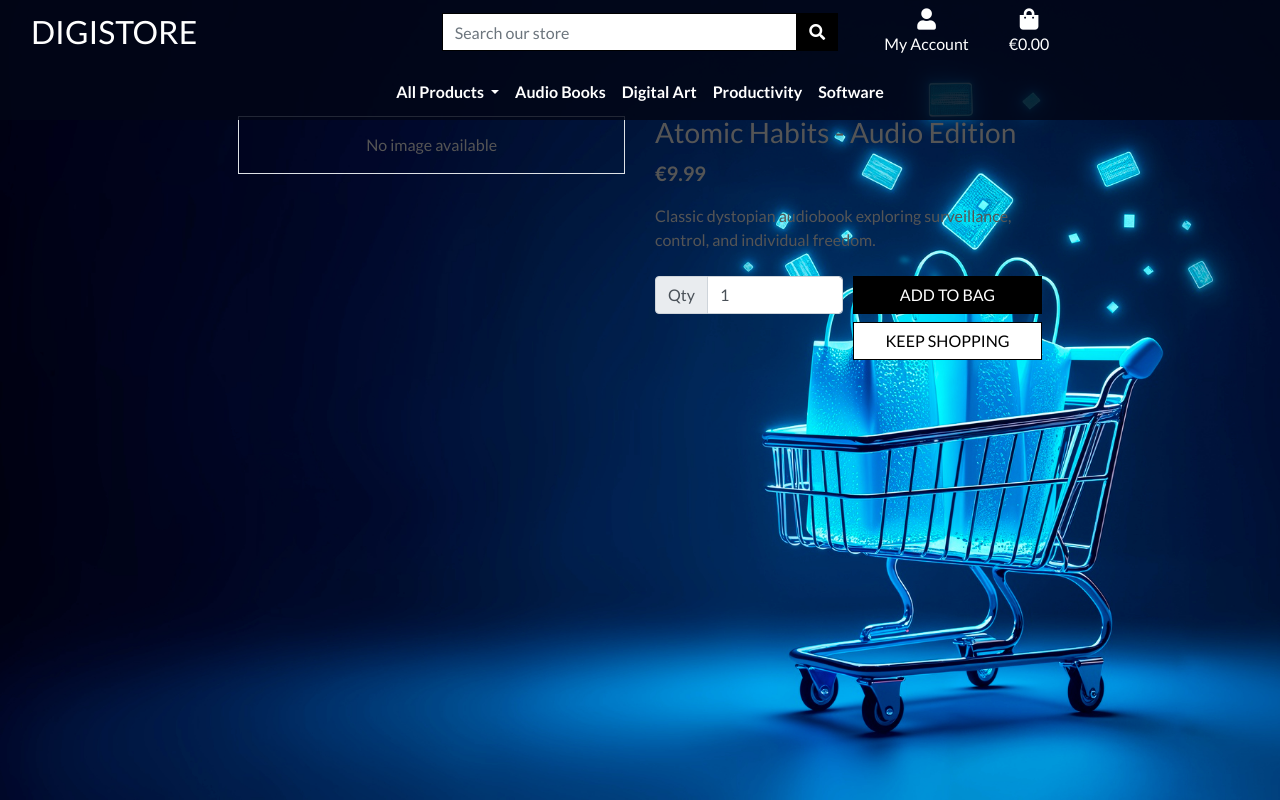
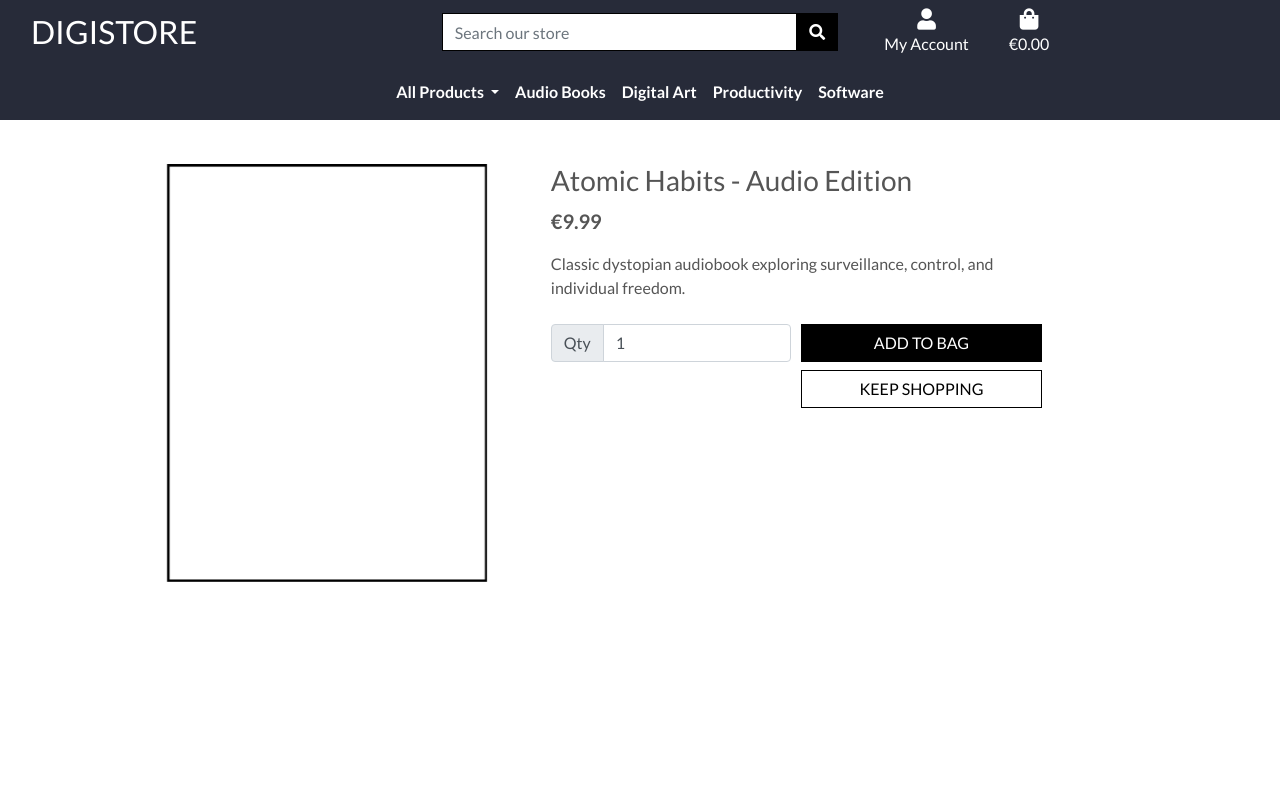
Before and after one commit to collinsevan/DigiStore-PP5, a Django app: page /products/1/ in a window 1280 px wide. Run offline with Django 3.2, Linux system fonts and the light colour scheme; data comes from the database, SQL or seed files in the repository; some libraries are stand-ins or nearby versions.

Commit message:
Add product form POST handling, fix profile form validation, and add image fallback handling

```diff
--- a/bag/templates/bag/bag.html
+++ b/bag/templates/bag/bag.html
@@ -41,6 +41,9 @@
                                     alt="{{ item.product.name }}">
                                 {% elif item.product.image_url %}
                                 <img class="img-fluid rounded" src="{{ item.product.image_url }}"
+                                    alt="{{ item.product.name }}">
+                                {% else %}
+                                <img class="img-fluid rounded" src="{{ MEDIA_URL }}noimage.png"
                                     alt="{{ item.product.name }}">
                                 {% endif %}
                             </td>
--- a/products/templates/products/product-detail.html
+++ b/products/templates/products/product-detail.html
@@ -2,34 +2,31 @@
 {% load static %}
 
 {% block content %}
-<!-- Page overlay -->
-<div class="overlay"></div>
+<div class="content-backdrop"></div>
 
 <!-- Product detail -->
-<div class="container-fluid">
-    <div class="row">
+<div class="container-fluid mt-4 mt-lg-5">
+    <div class="row align-items-start">
 
         <!-- Product image -->
-        <div class="col-12 col-md-6 col-lg-4 offset-lg-2">
+        <div class="col-12 col-md-5 col-lg-4 offset-lg-1 mb-4 mb-md-0">
 
             {% if product.image %}
             <a href="{{ product.image.url }}" target="_blank">
-                <img class="img-fluid" src="{{ product.image.url }}" alt="{{ product.name }}">
+                <img class="img-fluid product-detail-image" src="{{ product.image.url }}" alt="{{ product.name }}">
             </a>
             {% elif product.image_url %}
             <a href="{{ product.image_url }}" target="_blank">
-                <img class="img-fluid" src="{{ product.image_url }}" alt="{{ product.name }}">
+                <img class="img-fluid product-detail-image" src="{{ product.image_url }}" alt="{{ product.name }}">
             </a>
             {% else %}
-            <div class="border p-3 text-center">
-                <p class="mb-0">No image available</p>
-            </div>
+            <img class="img-fluid product-detail-image" src="{{ MEDIA_URL }}noimage.png" alt="{{ product.name }}">
             {% endif %}
 
         </div>
 
         <!-- Product info -->
-        <div class="col-12 col-md-6 col-lg-4">
+        <div class="col-12 col-md-7 col-lg-5">
             <h3 class="mb-2">{{ product.name }}</h3>
             <p class="lead mb-3 font-weight-bold">€{{ product.price }}</p>
             <p class="mb-0">{{ product.description }}</p>
--- a/static/css/base.css
+++ b/static/css/base.css
@@ -266,22 +266,31 @@
   color: #fff !important;
 }
 
+/* Product styling */
 .product-form-wrapper {
   max-width: 700px;
   margin: 0 auto;
 }
 
+.product-detail-image {
+  width: 100%;
+  max-width: 320px;
+  height: auto;
+  display: block;
+  margin: 0 auto;
+}
+
 /* Media Queries */
-
-
 @media (max-width: 767px) {
   .product-form-wrapper {
     max-width: 100%;
   }
-}
 
-/* Home hero image positioning on smaller screens */
-@media (max-width: 767px) {
+  .product-detail-image {
+    max-width: 150px;
+  }
+
+  /* Home hero image positioning on smaller screens */
   body.home-page {
     background-position: 70% top;
     background-attachment: scroll;
@@ -301,7 +310,7 @@
   }
 }
 
-/* fixed top navbar only on medium and up */
+/* Fixed top navbar only on large screens */
 @media (min-width: 992px) {
   .fixed-top-desktop-only {
     position: fixed;
--- a/templates/base.html
+++ b/templates/base.html
@@ -24,7 +24,7 @@
     {% block extra_css %}{% endblock %}
 </head>
 
-<body class="{% block body_class %}{% endblock %}">
+<body>
 
     <header class="container-fluid fixed-top-desktop-only text-inverse">
 
@@ -73,7 +73,7 @@
                             {% if request.user.is_superuser %}
                             <a href="#" class="dropdown-item">Product Management</a>
                             {% endif %}
-                            <a href="{% url 'profile' %}" class="dropdown-item">My Profile</a>
+                            <a href="{% url 'profile' %} class="dropdown-item">My Profile</a>
                             <a href="{% url 'account_logout' %}" class="dropdown-item">Logout</a>
                             {% else %}
                             <a href="{% url 'account_signup' %}" class="dropdown-item">Register</a>
@@ -112,8 +112,7 @@
                     ☰
                 </button>
 
-                <ul
-                    class="list-inline list-unstyled text-center my-0 d-lg-none d-flex flex-nowrap align-items-center justify-content-end w-100 pl-0">
+                <ul class="list-inline list-unstyled text-center my-0 d-lg-none">
                     {% include 'includes/mobile-top-header.html' %}
                 </ul>
 
--- a/templates/includes/mobile-top-header.html
+++ b/templates/includes/mobile-top-header.html
@@ -40,7 +40,9 @@
     <div class="dropdown-menu dropdown-menu-right border-0" aria-labelledby="mobile-account-toggle">
         {% if request.user.is_authenticated %}
         {% if request.user.is_superuser %}
-        <a href="#" class="dropdown-item">Product Management</a>
+        <a href="{% url 'add_product' %}" class="dropdown-item">
+            Product Management
+        </a>
         {% endif %}
         <a href="{% url 'profile' %}" class="dropdown-item">My Profile</a>
         <a href="{% url 'account_logout' %}" class="dropdown-item">Logout</a>
--- a/templates/includes/toasts/toast_success.html
+++ b/templates/includes/toasts/toast_success.html
@@ -32,6 +32,8 @@
                     <img class="w-100" src="{{ item.product.image.url }}" alt="{{ item.product.name }}">
                     {% elif item.product.image_url %}
                     <img class="w-100" src="{{ item.product.image_url }}" alt="{{ item.product.name }}">
+                    {% else %}
+                    <img class="w-100" src="{{ MEDIA_URL }}noimage.png" alt="{{ item.product.name }}">
                     {% endif %}
                 </div>
                 <div class="col-9">
```
Also changed, not shown: products/templates/products/products.html (+4 -4 lines), media/noimage.png (added).
